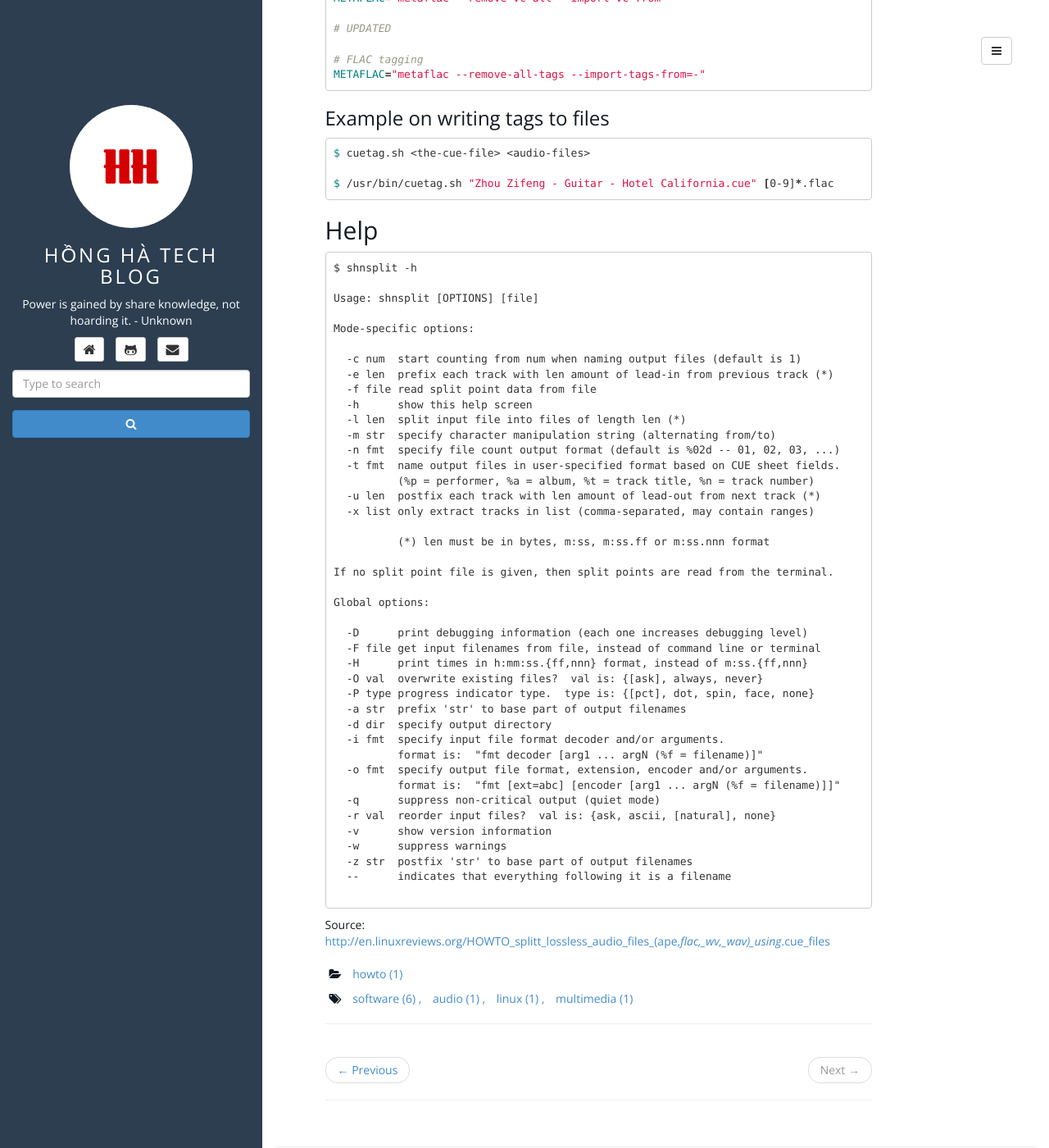
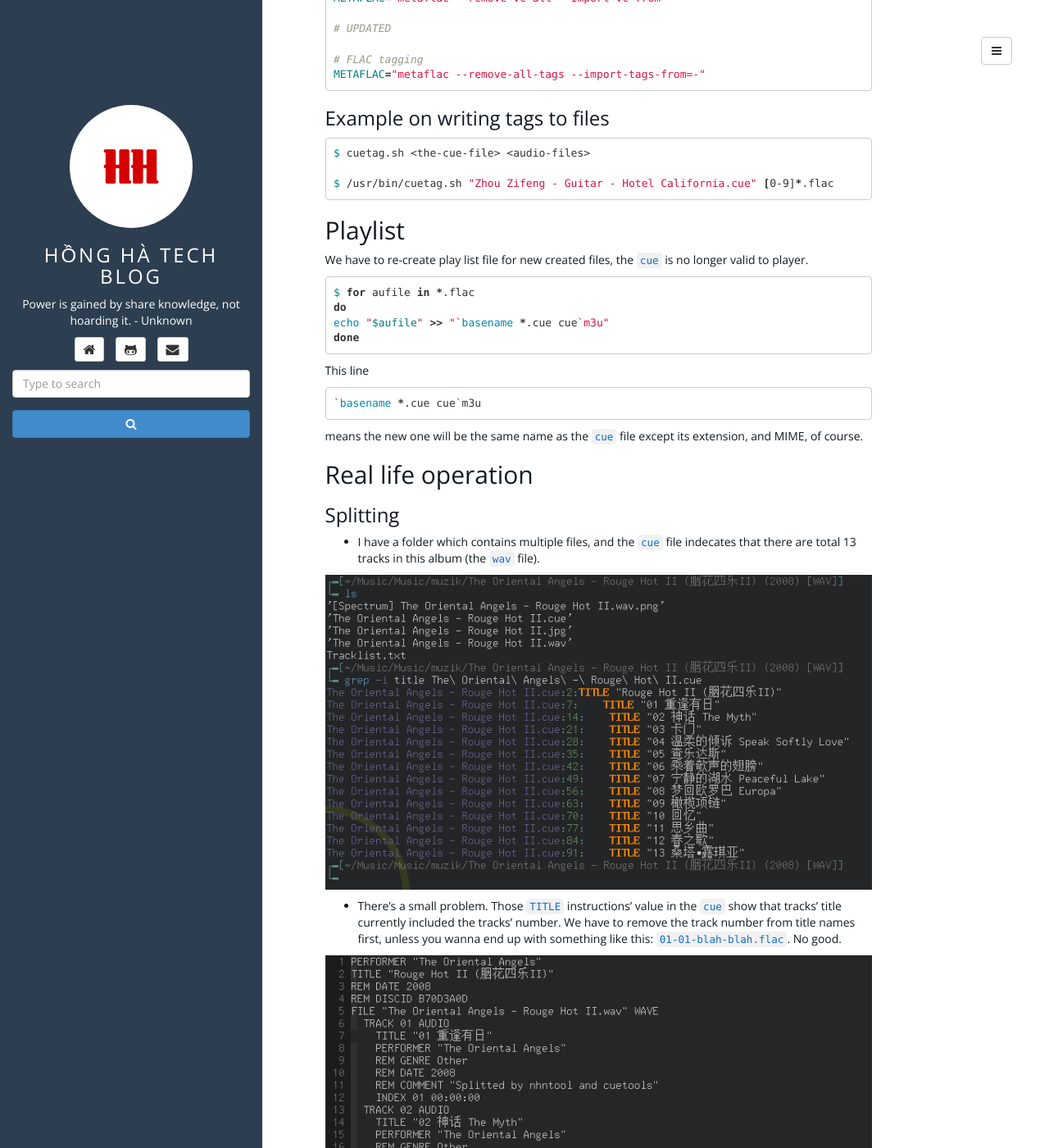
Before and after one commit to honghaco/honghaco.github.io, a Jekyll site: the page built from _posts/2016-08-19-split-lossless-audio-files.md, in a window 1280 px wide and 1400 px high, scrolled down 2045 px. Shown: the whole window at 82% size. Built offline with Jekyll 4.4.1, drawn with Linux system fonts in a browser that asks for light colours; some web fonts are replaced; some of the changed text lies outside the part shown.

Commit message:
Split lossless audio post finished.

````diff
--- a/_posts/2016-08-19-split-lossless-audio-files.md
+++ b/_posts/2016-08-19-split-lossless-audio-files.md
@@ -130,6 +130,73 @@ $ cuetag.sh <the-cue-file> <audio-files>
 $ /usr/bin/cuetag.sh "Zhou Zifeng - Guitar - Hotel California.cue" [0-9]*.flac
 ```
 
+## Playlist
+
+We have to re-create play list file for new created files, the `cue` is no longer valid
+to player.
+
+```bash
+$ for aufile in *.flac
+do
+echo "$aufile" >> "`basename *.cue cue`m3u"
+done
+```
+
+This line
+
+```bash
+`basename *.cue cue`m3u
+```
+
+means the new one will be the same name as the `cue`
+file except its extension, and MIME, of course.
+
+## Real life operation
+
+### Splitting
+
+- I have a folder which contains multiple files, and the `cue` file indecates that
+there are total 13 tracks in this album (the `wav` file).
+
+![Files](/statics/imgs/160819-ss-01.png)
+
+- There's a small problem. Those `TITLE` instructions' value in the `cue`
+show that tracks' title currently included the tracks' number.
+We have to remove the track number from title names first, unless you wanna
+end up with something like this: `01-01-blah-blah.flac`. No good.
+
+![The cue content](/statics/imgs/160819-ss-02.png)
+
+- It looks better now. And ready to split the `wav` file.
+
+![Title stripped out track number](/statics/imgs/160819-ss-03.png)
+
+- OK. Let's fire the `shnsplit` up.
+
+![shnsplit splitting file](/statics/imgs/160819-ss-04.png)
+
+### Tagging
+
+- The `wav` has been splitted to `flac` files, and these `flac` files do not contain
+any metadata yet. The player shows empty tags.
+
+![Empty tags](/statics/imgs/160819-ss-05.png)
+
+- You can fill tags to those new created files manually, but I don't think
+it is a good idea.
+
+![Tags browser](/statics/imgs/160819-ss-06.png)
+
+- Now, it's time for `cuetag.sh` turn, let's:
+
+```bash
+$ cuetag.sh *.cue [0-9]*.flac
+```
+
+- Here is what we get. So nice. Re-create the play list file, and enjoy.
+
+![Tagful the files](/statics/imgs/160819-ss-07.png)
+
 ## Help
 
 ```text
````
Also changed, not shown: statics/imgs/160819-ss-01.png (added), statics/imgs/160819-ss-02.png (added), statics/imgs/160819-ss-03.png (added), statics/imgs/160819-ss-04.png (added), statics/imgs/160819-ss-05.png (added), statics/imgs/160819-ss-06.png (added), statics/imgs/160819-ss-07.png (added).
